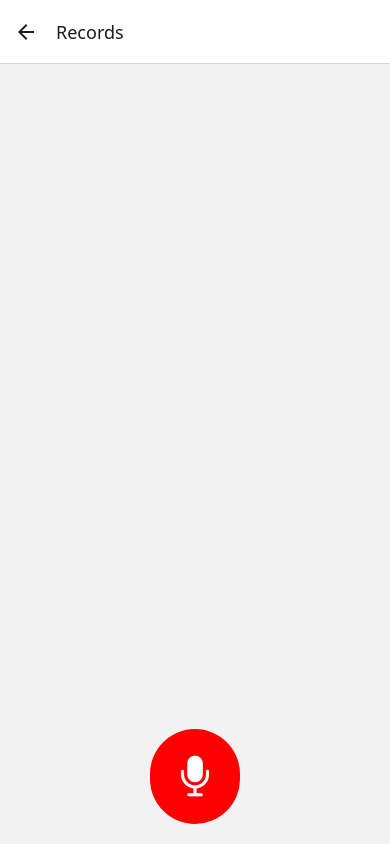
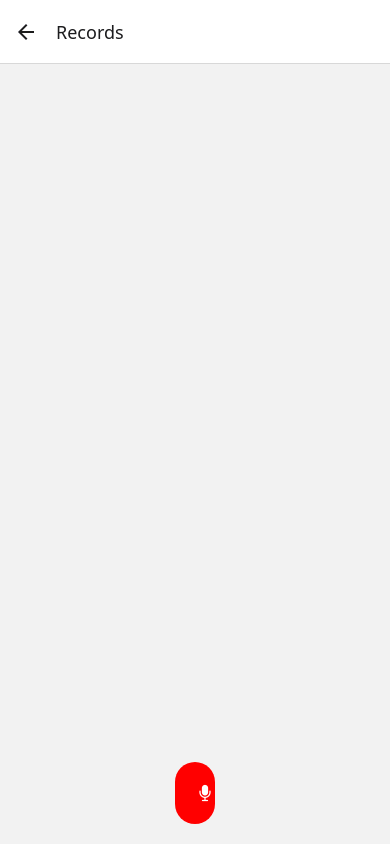
Before and after one commit to Xoli-Nxiweni/AudioJournal, a React Native app: screen /Records in a window 390 px wide. Built offline with nearby package versions, Linux system fonts and the light colour scheme.

Commit message:
Fixed the recording screen

```diff
--- a/src/screens/RecordsScreen.tsx
+++ b/src/screens/RecordsScreen.tsx
@@ -1,43 +1,79 @@
-import React, { useState, useEffect } from 'react';
-import { View, FlatList, Modal, Button, Text, TextInput, TouchableOpacity, StyleSheet, Alert, Animated } from 'react-native';
-import { VoiceNote } from '../types'; // Assuming you have a type defined for VoiceNote
-import AsyncStorage from '@react-native-async-storage/async-storage';
-import { Audio } from 'expo-av';
-import { Ionicons } from '@expo/vector-icons'; // Using Ionicons for icons
-import { useTheme } from '@react-navigation/native';
+import React, { useState, useEffect } from "react";
+import {
+  View,
+  FlatList,
+  Modal,
+  Button,
+  Text,
+  TextInput,
+  TouchableOpacity,
+  StyleSheet,
+  Alert,
+  Animated,
+} from "react-native";
+import { VoiceNote } from "../types";
+import AsyncStorage from "@react-native-async-storage/async-storage";
+import { Audio } from "expo-av";
+import { Ionicons } from "@expo/vector-icons";
+import { useTheme } from "@react-navigation/native";
 
 const RecordsScreen: React.FC = () => {
-  const { colors } = useTheme(); // Use theme colors for consistency
+  const { colors } = useTheme();
   const [voiceNotes, setVoiceNotes] = useState<VoiceNote[]>([]);
   const [isModalVisible, setIsModalVisible] = useState(false);
-  const [newNoteText, setNewNoteText] = useState('');
+  const [newNoteText, setNewNoteText] = useState("");
   const [previewUrl, setPreviewUrl] = useState<string | null>(null);
   const [selectedNote, setSelectedNote] = useState<VoiceNote | null>(null);
   const [sound, setSound] = useState<Audio.Sound | null>(null);
   const [playbackPosition, setPlaybackPosition] = useState(0);
-  const [playbackSpeed, setPlaybackSpeed] = useState(1.0); // Default playback speed
-  const [recording, setRecording] = useState<Audio.Recording | null>(null); // To manage recording
-  const [loading, setLoading] = useState(false); // Loading state for AsyncStorage operations
+  const [timer, setTimer] = useState(0);
+  const [playbackSpeed, setPlaybackSpeed] = useState(1.0);
+  const [recording, setRecording] = useState<Audio.Recording | null>(null);
+  const [loading, setLoading] = useState(false);
 
   useEffect(() => {
     const loadNotes = async () => {
       try {
-        setLoading(true); // Set loading state to true before fetching
-        const storedNotes = await AsyncStorage.getItem('voiceNotes');
+        setLoading(true);
+        const storedNotes = await AsyncStorage.getItem("voiceNotes");
         if (storedNotes) setVoiceNotes(JSON.parse(storedNotes));
       } catch (error) {
-        console.error('Failed to load notes from AsyncStorage', error);
+        console.error("Failed to load notes from AsyncStorage", error);
       } finally {
-        setLoading(false); // Set loading state to false after fetching
+        setLoading(false);
       }
     };
     loadNotes();
   }, []);
 
+  useEffect(() => {
+    let interval;
+    if (recording) {
+      interval = setInterval(() => {
+        setTimer((prevTime) => prevTime + 1);
+      }, 1000);
+    } else {
+      clearInterval(interval);
+    }
+    return () => clearInterval(interval);
+  }, [recording]);
+
+  const formatTime = (time) => {
+    const minutes = Math.floor(time / 60);
+    const seconds = time % 60;
+    return `${String(minutes).padStart(2, "0")}:${String(seconds).padStart(
+      2,
+      "0"
+    )}`;
+  };
+
   const requestPermissions = async () => {
     const { status } = await Audio.requestPermissionsAsync();
-    if (status !== 'granted') {
-      Alert.alert('Permission required', 'Please allow microphone access to record audio.');
+    if (status !== "granted") {
+      Alert.alert(
+        "Permission required",
+        "Please allow microphone access to record audio."
+      );
       return false;
     }
     return true;
@@ -48,14 +84,16 @@ const RecordsScreen: React.FC = () => {
     if (!hasPermission) return;
 
     try {
-      const { recording } = await Audio.Recording.createAsync(Audio.RecordingOptionsPresets.HIGH_QUALITY);
+      const { recording } = await Audio.Recording.createAsync(
+        Audio.RecordingOptionsPresets.HIGH_QUALITY
+      );
       const noteId = Date.now().toString();
-      setNewNoteText('');
+      setNewNoteText("");
       setPreviewUrl(null);
       setRecording(recording);
     } catch (error) {
-      console.error('Failed to start recording', error);
-      Alert.alert('Error', 'Failed to start recording.');
+      console.error("Failed to start recording", error);
+      Alert.alert("Error", "Failed to start recording.");
     }
   };
 
@@ -66,17 +104,17 @@ const RecordsScreen: React.FC = () => {
       const uri = recording.getURI();
       const newVoiceNote: VoiceNote = {
         id: Date.now().toString(),
-        text: newNoteText || 'Untitled note',
+        text: newNoteText || "Untitled note",
         uri,
       };
       const updatedNotes = [...voiceNotes, newVoiceNote];
       setVoiceNotes(updatedNotes);
-      await AsyncStorage.setItem('voiceNotes', JSON.stringify(updatedNotes));
+      await AsyncStorage.setItem("voiceNotes", JSON.stringify(updatedNotes));
       setPreviewUrl(uri);
       setRecording(null);
     } catch (error) {
-      console.error('Failed to stop recording', error);
-      Alert.alert('Error', 'Failed to stop recording.');
+      console.error("Failed to stop recording", error);
+      Alert.alert("Error", "Failed to stop recording.");
     }
   };
 
@@ -84,17 +122,21 @@ const RecordsScreen: React.FC = () => {
     try {
       const { sound } = await Audio.Sound.createAsync(
         { uri },
-        { shouldPlay: true, rate: playbackSpeed, positionMillis: playbackPosition }
+        {
+          shouldPlay: true,
+          rate: playbackSpeed,
+          positionMillis: playbackPosition,
+        }
       );
       setSound(sound);
-      sound.setOnPlaybackStatusUpdate(status => {
+      sound.setOnPlaybackStatusUpdate((status) => {
         if (status.isLoaded) {
           setPlaybackPosition(status.positionMillis);
         }
       });
     } catch (error) {
-      console.error('Error playing note:', error);
-      Alert.alert('Error', 'Failed to play audio.');
+      console.error("Error playing note:", error);
+      Alert.alert("Error", "Failed to play audio.");
     }
   };
 
@@ -105,11 +147,11 @@ const RecordsScreen: React.FC = () => {
   };
 
   const handleFastForward = () => {
-    setPlaybackPosition(prev => prev + 10000); // Increase position by 10 seconds
+    setPlaybackPosition((prev) => prev + 10000);
   };
 
   const handleRewind = () => {
-    setPlaybackPosition(prev => Math.max(0, prev - 10000)); // Decrease position by 10 seconds
+    setPlaybackPosition((prev) => Math.max(0, prev - 10000));
   };
 
   const handlePlaybackSpeedChange = (speed: number) => {
@@ -121,108 +163,192 @@ const RecordsScreen: React.FC = () => {
 
   const openNoteModal = (note: VoiceNote) => {
     setSelectedNote(note);
-    setNewNoteText(note.text); // Pre-fill modal with note text
+    setNewNoteText(note.text);
     setIsModalVisible(true);
   };
 
   const handleDeleteNote = async () => {
     if (!selectedNote) return;
 
-    const updatedNotes = voiceNotes.filter(note => note.id !== selectedNote.id);
+    const updatedNotes = voiceNotes.filter(
+      (note) => note.id !== selectedNote.id
+    );
     setVoiceNotes(updatedNotes);
-    await AsyncStorage.setItem('voiceNotes', JSON.stringify(updatedNotes));
+    await AsyncStorage.setItem("voiceNotes", JSON.stringify(updatedNotes));
     setIsModalVisible(false);
   };
 
   const handleUpdateNote = async () => {
     if (!selectedNote) return;
 
-    const updatedNotes = voiceNotes.map(note =>
+    const updatedNotes = voiceNotes.map((note) =>
       note.id === selectedNote.id ? { ...note, text: newNoteText } : note
     );
     setVoiceNotes(updatedNotes);
-    await AsyncStorage.setItem('voiceNotes', JSON.stringify(updatedNotes));
+    await AsyncStorage.setItem("voiceNotes", JSON.stringify(updatedNotes));
     setIsModalVisible(false);
   };
 
   return (
     <View style={[styles.container, { backgroundColor: colors.background }]}>
       {loading ? (
-        <Text style={{ color: colors.text }}>Loading...</Text> // Display loading text
+        <Text style={{ color: colors.text }}>Loading...</Text>
       ) : (
         <FlatList
           data={voiceNotes}
           renderItem={({ item }) => (
-            <View style={[styles.noteContainer, { backgroundColor: colors.card }]}>
-              <Text style={[styles.noteText, { color: colors.text }]}>{item.text}</Text>
-              <TouchableOpacity onPress={() => openNoteModal(item)} style={styles.playButton}>
+            <View
+              style={[styles.noteContainer, { backgroundColor: colors.card }]}
+            >
+              <Text style={[styles.noteText, { color: colors.text }]}>
+                {item.text}
+              </Text>
+              <TouchableOpacity
+                onPress={() => openNoteModal(item)}
+                style={styles.playButton}
+              >
                 <Ionicons name="play" size={30} color={colors.primary} />
               </TouchableOpacity>
-              <TouchableOpacity onPress={handleDeleteNote} style={styles.deleteButton}>
+              <TouchableOpacity
+                onPress={handleDeleteNote}
+                style={styles.deleteButton}
+              >
                 <Ionicons name="trash" size={30} color="white" />
               </TouchableOpacity>
             </View>
           )}
-          keyExtractor={item => item.id}
+          keyExtractor={(item) => item.id}
         />
       )}
 
       {/* Modal for voice note details */}
-      <Modal visible={isModalVisible} onRequestClose={() => setIsModalVisible(false)}>
+      <Modal
+        visible={isModalVisible}
+        onRequestClose={() => setIsModalVisible(false)}
+      >
         <View style={[styles.modalContent, { backgroundColor: colors.card }]}>
-          <Text style={[styles.modalTitle, { color: colors.text }]}>Edit Voice Note</Text>
+          <Text style={[styles.modalTitle, { color: colors.text }]}>
+            Edit Voice Note
+          </Text>
 
           <TextInput
             value={newNoteText}
             onChangeText={setNewNoteText}
-            style={[styles.input, { backgroundColor: colors.inputBackground, color: colors.text }]}
+            style={[
+              styles.input,
+              { backgroundColor: colors.inputBackground, color: colors.text },
+            ]}
             placeholder="Edit note"
             placeholderTextColor={colors.placeholder}
           />
 
           <View style={styles.controlsContainer}>
-            <TouchableOpacity onPress={handleRewind} style={styles.controlButton}>
+            <TouchableOpacity
+              onPress={handleRewind}
+              style={styles.controlButton}
+            >
               <Ionicons name="play-back" size={30} color={colors.primary} />
             </TouchableOpacity>
-            <TouchableOpacity onPress={sound ? handlePause : () => handlePlayNote(selectedNote?.uri || '')} style={styles.controlButton}>
-              <Ionicons name={sound ? "pause" : "play"} size={30} color={colors.primary} />
+            <TouchableOpacity
+              onPress={
+                sound
+                  ? handlePause
+                  : () => handlePlayNote(selectedNote?.uri || "")
+              }
+              style={styles.controlButton}
+            >
+              <Ionicons
+                name={sound ? "pause" : "play"}
+                size={30}
+                color={colors.primary}
+              />
             </TouchableOpacity>
-            <TouchableOpacity onPress={handleFastForward} style={styles.controlButton}>
+            <TouchableOpacity
+              onPress={handleFastForward}
+              style={styles.controlButton}
+            >
               <Ionicons name="play-forward" size={30} color={colors.primary} />
             </TouchableOpacity>
           </View>
 
           <View style={styles.speedContainer}>
-            <Text style={{ color: colors.text }}>Playback Speed: {playbackSpeed}</Text>
-            <TouchableOpacity onPress={() => handlePlaybackSpeedChange(1.0)} style={styles.speedButton}>
-              <Ionicons name="speedometer" size={30} color={colors.primary} />
+            <Text style={{ color: colors.text }}>
+              Playback Speed: {playbackSpeed}
+            </Text>
+            <TouchableOpacity
+              onPress={() => handlePlaybackSpeedChange(1.0)}
+              style={styles.speedButton}
+            >
+              <Ionicons name="" size={30} color={colors.primary} />
             </TouchableOpacity>
-            <TouchableOpacity onPress={() => handlePlaybackSpeedChange(1.5)} style={styles.speedButton}>
-              <Ionicons name="speedometer" size={30} color={colors.primary} />
+            <TouchableOpacity
+              onPress={() => handlePlaybackSpeedChange(1.5)}
+              style={styles.speedButton}
+            >
+              <Ionicons name="" size={30} color={colors.primary} />
             </TouchableOpacity>
-            <TouchableOpacity onPress={() => handlePlaybackSpeedChange(2.0)} style={styles.speedButton}>
-              <Ionicons name="speedometer" size={30} color={colors.primary} />
+            <TouchableOpacity
+              onPress={() => handlePlaybackSpeedChange(2.0)}
+              style={styles.speedButton}
+            >
+              <Ionicons name="" size={30} color={colors.primary} />
             </TouchableOpacity>
           </View>
 
           <View style={styles.modalActions}>
-            <TouchableOpacity onPress={handleUpdateNote} style={styles.actionButton}>
+            <TouchableOpacity
+              onPress={handleUpdateNote}
+              style={styles.actionButton}
+            >
               <Text style={{ color: colors.buttonText }}>Update Note</Text>
             </TouchableOpacity>
-            <TouchableOpacity onPress={handleDeleteNote} style={styles.actionButton}>
-              <Text style={{ color: 'red' }}>Delete Note</Text>
+            <TouchableOpacity
+              onPress={handleDeleteNote}
+              style={styles.actionButton}
+            >
+              <Text style={{ color: "red" }}>Delete Note</Text>
             </TouchableOpacity>
           </View>
         </View>
       </Modal>
 
       <View style={styles.recordControls}>
-        <TouchableOpacity onPress={handleStartRecording} style={styles.recordButton}>
-          <Ionicons name="mic" size={50} color="white" />
-        </TouchableOpacity>
         {recording && (
-          <TouchableOpacity onPress={handleStopRecording} style={styles.stopButton}>
-            <Ionicons name="square" size={50} color="white" />
+          <>
+            <Text style={styles.timerText}>{formatTime(timer)}</Text>
+            <TextInput
+              value={newNoteText}
+              onChangeText={setNewNoteText}
+              style={styles.input}
+              placeholder="title of the Audio!"
+              placeholderTextColor={colors.placeholder}
+            />
+          </>
+        )}
+
+        {!recording ? (
+          <TouchableOpacity
+            onPress={handleStartRecording}
+            style={styles.recordButton}
+          >
+            <Ionicons
+              name="mic"
+              size={20}
+              color="white"
+              style={{ textAlign: "center" }}
+            />
+          </TouchableOpacity>
+        ) : (
+          <TouchableOpacity
+            onPress={handleStopRecording}
+            style={styles.stopButton}
+          >
+            <Ionicons
+              name="square"
+              size={20}
+              color="white"
+              style={{ textAlign: "center" }}
+            />
           </TouchableOpacity>
         )}
       </View>
@@ -232,22 +358,71 @@ const RecordsScreen: React.FC = () => {
 
 const styles = StyleSheet.create({
   container: { flex: 1, paddingTop: 20 },
-  noteContainer: { flexDirection: 'row', alignItems: 'center', marginBottom: 15, padding: 10 },
+  noteContainer: {
+    flexDirection: "row",
+    alignItems: "center",
+    marginBottom: 15,
+    padding: 10,
+  },
   noteText: { flex: 1, fontSize: 18 },
   playButton: { marginLeft: 15 },
   deleteButton: { marginLeft: 15 },
   modalContent: { padding: 20, flex: 1 },
-  modalTitle: { fontSize: 20, fontWeight: 'bold', marginBottom: 10 },
-  input: { marginBottom: 20, padding: 10, borderRadius: 5 },
-  controlsContainer: { flexDirection: 'row', justifyContent: 'space-between', marginVertical: 10 },
+  timerText: {
+    fontSize: 18,
+    color: "black",
+    marginBottom: 10,
+    textAlign: "center",
+  },
+  modalTitle: { fontSize: 20, fontWeight: "bold", marginBottom: 10 },
+  input: {
+    marginHorizontal: 20,
+    marginVertical: 20,
+    padding: 15,
+    borderRadius: 50,
+    borderColor: "black",
+    borderWidth: 2,
+  },
+  controlsContainer: {
+    flexDirection: "row",
+    justifyContent: "space-between",
+    marginVertical: 10,
+  },
   controlButton: { padding: 10 },
-  speedContainer: { flexDirection: 'row', justifyContent: 'space-between', marginVertical: 10 },
+  speedContainer: {
+    flexDirection: "row",
+    justifyContent: "space-between",
+    marginVertical: 10,
+  },
   speedButton: { padding: 10 },
-  modalActions: { flexDirection: 'row', justifyContent: 'space-between', marginTop: 20 },
-  actionButton: { backgroundColor: '#007AFF', paddingVertical: 10, paddingHorizontal: 20, borderRadius: 5 },
-  recordControls: { flexDirection: 'row', justifyContent: 'center', marginBottom: 20 },
-  recordButton: { padding: 20, backgroundColor: '#FF0000', borderRadius: 50 },
-  stopButton: { padding: 20, backgroundColor: '#FF0000', borderRadius: 50 },
+  modalActions: {
+    flexDirection: "row",
+    justifyContent: "space-between",
+    marginTop: 20,
+  },
+  actionButton: {
+    backgroundColor: "#007AFF",
+    paddingVertical: 10,
+    paddingHorizontal: 20,
+    borderRadius: 5,
+  },
+  recordControls: {
+    flexDirection: "column",
+    justifyContent: "center",
+    marginBottom: 20,
+  },
+  recordButton: {
+    padding: 20,
+    backgroundColor: "#FF0000",
+    borderRadius: 50,
+    marginHorizontal: 175,
+  },
+  stopButton: {
+    padding: 20,
+    backgroundColor: "#FF0000",
+    borderRadius: 50,
+    marginHorizontal: 175,
+  },
 });
 
 export default RecordsScreen;
```
Also changed, not shown: src/screens/HomeScreen.tsx (+3 -5 lines).
